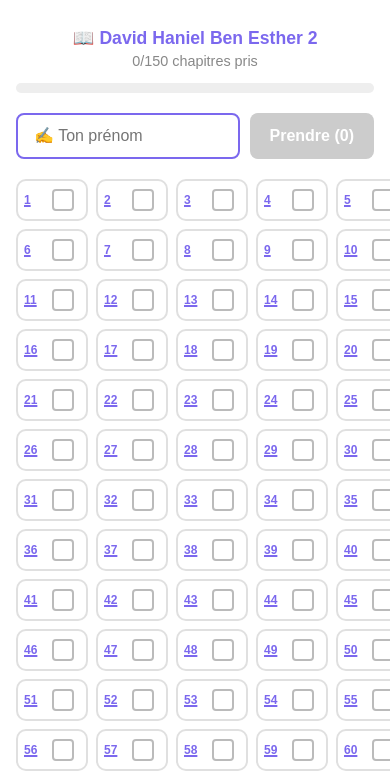
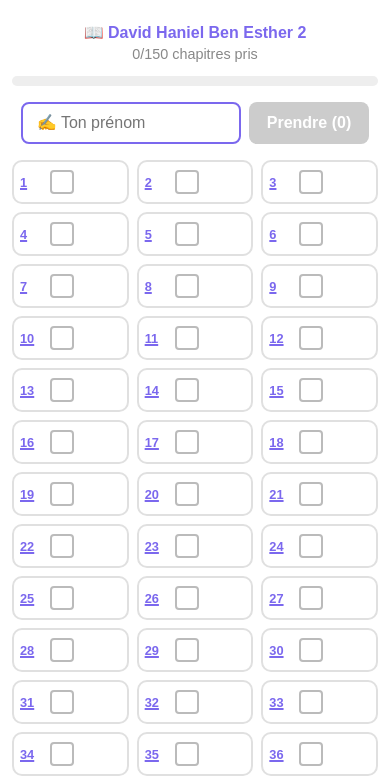
Before and after one commit to avbou-26/tehilim-app, a React (Create React App) app: page /tehilim-david-haniel in a window 390 px wide. Shown: the top 778 px of the page. Built offline with nearby package versions, Linux system fonts and the light colour scheme; no server answers; the database is empty.

Commit message:
popup prenom + version mobile

```diff
--- a/public/index.html
+++ b/public/index.html
@@ -2,7 +2,6 @@
 <html lang="en">
   <head>
     <meta name="viewport" content="width=device-width, initial-scale=1.0, maximum-scale=1.0, user-scalable=no" />
-    <meta name="viewport" content="width=device-width, initial-scale=1, maximum-scale=1, user-scalable=0">
     <meta charset="utf-8" />
     <link rel="icon" href="%PUBLIC_URL%/favicon.ico" />
     <meta name="viewport" content="width=device-width, initial-scale=1" />
--- a/src/Groupe.js
+++ b/src/Groupe.js
@@ -7,6 +7,8 @@ function getTodayKey() {
   const d = new Date();
   return `${d.getFullYear()}-${d.getMonth()+1}-${d.getDate()}`;
 }
+
+const isMobile = window.innerWidth < 600;
 
 function PopupTehilim({ num, couleur, onClose }) {
   const [texte, setTexte] = useState({ he: '' });
@@ -24,14 +26,20 @@ function PopupTehilim({ num, couleur, onClose }) {
       position: 'fixed', top: 0, left: 0, right: 0, bottom: 0,
       background: 'rgba(0,0,0,0.75)',
       display: 'flex', alignItems: 'center', justifyContent: 'center',
-      zIndex: 1000, padding: '10px'
+      zIndex: 1000, padding: '10px',
+      boxSizing: 'border-box'
     }}>
       <div style={{
         background: 'white', borderRadius: '16px',
-        padding: '20px', maxWidth: '650px', width: '100%',
-        maxHeight: '90vh', overflowY: 'auto'
+        padding: '16px', width: '100%', maxWidth: '650px',
+        maxHeight: '90vh', overflowY: 'auto',
+        boxSizing: 'border-box'
       }}>
-        <h2 style={{ color: couleur, textAlign: 'center', fontFamily: 'Arial', fontSize: '1.2rem' }}>
+        <h2 style={{
+          color: couleur, textAlign: 'center',
+          fontFamily: 'Arial', fontSize: 'clamp(1rem, 3vw, 1.2rem)',
+          margin: '0 0 12px 0'
+        }}>
           פרק {num} — Chapitre {num}
         </h2>
         {loading ? (
@@ -39,21 +47,23 @@ function PopupTehilim({ num, couleur, onClose }) {
         ) : (
           <div style={{
             direction: 'rtl', textAlign: 'right',
-            fontSize: '1.2rem', lineHeight: '2.2',
-            color: '#1a1a2e', padding: '15px',
+            fontSize: 'clamp(0.85rem, 3vw, 1.2rem)',
+            lineHeight: '2',
+            color: '#1a1a2e', padding: '12px',
             background: '#f8f8ff', borderRadius: '10px',
-            fontFamily: 'Times New Roman, serif'
+            fontFamily: 'Times New Roman, serif',
+            wordBreak: 'break-word',
+            boxSizing: 'border-box'
           }}>
             {texte.he}
           </div>
         )}
         <button onClick={onClose} style={{
-          marginTop: '16px', padding: '12px 40px',
+          marginTop: '14px', padding: '12px',
           background: couleur, color: 'white',
           border: 'none', borderRadius: '8px',
           fontSize: '1rem', cursor: 'pointer',
-          display: 'block', margin: '16px auto 0',
-          width: '100%'
+          width: '100%', boxSizing: 'border-box'
         }}>
           ✕ Fermer
         </button>
@@ -115,10 +125,18 @@ export default function Groupe({ groupeId, nom, couleur }) {
   const nbCochés = Object.values(cochés).filter(Boolean).length;
 
   return (
-    <div style={{ maxWidth: '800px', margin: '0 auto', padding: '16px', fontFamily: 'Arial', boxSizing: 'border-box' }}>
+    <div style={{
+      maxWidth: '800px', margin: '0 auto',
+      padding: '12px', fontFamily: 'Arial',
+      boxSizing: 'border-box', width: '100%'
+    }}>
 
       {/* Header */}
-      <h1 style={{ color: couleur, textAlign: 'center', marginBottom: '4px', fontSize: 'clamp(1.1rem, 4vw, 1.8rem)' }}>
+      <h1 style={{
+        color: couleur, textAlign: 'center',
+        marginBottom: '4px',
+        fontSize: 'clamp(1rem, 4vw, 1.8rem)'
+      }}>
         📖 {nom}
       </h1>
       <p style={{ textAlign: 'center', color: '#888', marginTop: 0, fontSize: '0.9rem' }}>
@@ -126,7 +144,7 @@ export default function Groupe({ groupeId, nom, couleur }) {
       </p>
 
       {/* Barre de progression */}
-      <div style={{ background: '#eee', borderRadius: '10px', height: '10px', margin: '8px 0 20px' }}>
+      <div style={{ background: '#eee', borderRadius: '10px', height: '10px', margin: '8px 0 16px' }}>
         <div style={{
           width: `${(pris / 150) * 100}%`,
           background: couleur, height: '10px',
@@ -135,26 +153,31 @@ export default function Groupe({ groupeId, nom, couleur }) {
       </div>
 
       {/* Prénom + bouton prendre */}
-      <div style={{ display: 'flex', justifyContent: 'center', gap: '10px', marginBottom: '20px', flexWrap: 'wrap' }}>
+      <div style={{
+        display: 'flex', justifyContent: 'center',
+        gap: '8px', marginBottom: '16px', flexWrap: 'wrap'
+      }}>
         <input
           type="text"
           placeholder="✍️ Ton prénom"
           value={prenom}
-          onChange={e => { setPrenom(e.target.value); }}
+          onChange={e => setPrenom(e.target.value)}
           style={{
-            padding: '12px 16px', borderRadius: '8px',
+            padding: '10px 14px', borderRadius: '8px',
             border: `2px solid ${couleur}`, fontSize: '1rem',
-            flex: '1', minWidth: '160px', maxWidth: '250px'
+            flex: '1', minWidth: '140px', maxWidth: '220px',
+            boxSizing: 'border-box'
           }}
         />
         <button
           onClick={valider}
           disabled={nbCochés === 0}
           style={{
-            padding: '12px 20px', borderRadius: '8px',
+            padding: '10px 18px', borderRadius: '8px',
             background: nbCochés > 0 ? couleur : '#ccc',
             color: 'white', border: 'none',
-            fontSize: '1rem', cursor: nbCochés > 0 ? 'pointer' : 'not-allowed',
+            fontSize: '1rem',
+            cursor: nbCochés > 0 ? 'pointer' : 'not-allowed',
             fontWeight: 'bold', whiteSpace: 'nowrap'
           }}
         >
@@ -162,13 +185,13 @@ export default function Groupe({ groupeId, nom, couleur }) {
         </button>
       </div>
 
-      {/* Grille 5 colonnes */}
+      {/* Grille : 3 colonnes mobile, 5 colonnes PC */}
       {loading ? (
         <p style={{ textAlign: 'center' }}>Chargement...</p>
       ) : (
         <div style={{
           display: 'grid',
-          gridTemplateColumns: 'repeat(5, 1fr)',
+          gridTemplateColumns: isMobile ? 'repeat(3, 1fr)' : 'repeat(5, 1fr)',
           gap: '8px'
         }}>
           {Array.from({ length: 150 }, (_, i) => i + 1).map(num => {
@@ -181,7 +204,8 @@ export default function Groupe({ groupeId, nom, couleur }) {
                 border: `2px solid ${pritPar ? couleur : coché ? couleur : '#e0e0e0'}`,
                 background: pritPar ? `${couleur}22` : coché ? `${couleur}11` : 'white',
                 padding: '8px 6px',
-                transition: 'all 0.2s'
+                transition: 'all 0.2s',
+                boxSizing: 'border-box'
               }}>
                 <div style={{ display: 'flex', alignItems: 'center', gap: '6px' }}>
 
@@ -192,10 +216,10 @@ export default function Groupe({ groupeId, nom, couleur }) {
                       fontWeight: '900',
                       color: couleur,
                       cursor: 'pointer',
-                      fontSize: 'clamp(0.75rem, 2.5vw, 0.95rem)',
+                      fontSize: 'clamp(0.8rem, 3vw, 0.95rem)',
                       textDecoration: 'underline',
                       textDecorationThickness: '2px',
-                      minWidth: '22px',
+                      minWidth: '24px',
                       flexShrink: 0
                     }}
                   >
@@ -206,7 +230,7 @@ export default function Groupe({ groupeId, nom, couleur }) {
                   <div
                     onClick={() => toggleCoché(num)}
                     style={{
-                      width: '18px', height: '18px',
+                      width: '20px', height: '20px',
                       borderRadius: '4px', flexShrink: 0,
                       border: `2px solid ${pritPar ? couleur : coché ? couleur : '#bbb'}`,
                       background: pritPar ? couleur : coché ? couleur : 'white',
@@ -216,13 +240,13 @@ export default function Groupe({ groupeId, nom, couleur }) {
                     }}
                   >
                     {(pritPar || coché) && (
-                      <span style={{ color: 'white', fontSize: '11px', fontWeight: 'bold' }}>✓</span>
+                      <span style={{ color: 'white', fontSize: '12px', fontWeight: 'bold' }}>✓</span>
                     )}
                   </div>
 
                   {/* Prénom */}
                   <span style={{
-                    fontSize: 'clamp(0.5rem, 1.8vw, 0.65rem)',
+                    fontSize: 'clamp(0.55rem, 2vw, 0.65rem)',
                     color: pritPar ? couleur : '#bbb',
                     overflow: 'hidden',
                     textOverflow: 'ellipsis',
@@ -245,12 +269,12 @@ export default function Groupe({ groupeId, nom, couleur }) {
           position: 'fixed', top: 0, left: 0, right: 0, bottom: 0,
           background: 'rgba(0,0,0,0.75)',
           display: 'flex', alignItems: 'center', justifyContent: 'center',
-          zIndex: 2000, padding: '20px'
+          zIndex: 2000, padding: '20px', boxSizing: 'border-box'
         }}>
           <div style={{
             background: 'white', borderRadius: '16px',
-            padding: '30px', maxWidth: '350px', width: '100%',
-            textAlign: 'center'
+            padding: '24px', maxWidth: '350px', width: '100%',
+            textAlign: 'center', boxSizing: 'border-box'
           }}>
             <h3 style={{ color: couleur, marginBottom: '16px' }}>✍️ Ton prénom</h3>
             <input
@@ -261,7 +285,7 @@ export default function Groupe({ groupeId, nom, couleur }) {
               onChange={e => setPrenomTemp(e.target.value)}
               onKeyDown={e => { if (e.key === 'Enter' && prenomTemp.trim()) confirmerAvecPrenom(prenomTemp.trim()); }}
               style={{
-                padding: '12px 16px', borderRadius: '8px',
+                padding: '12px', borderRadius: '8px',
                 border: `2px solid ${couleur}`, fontSize: '1rem',
                 width: '100%', boxSizing: 'border-box', marginBottom: '16px'
               }}
```
